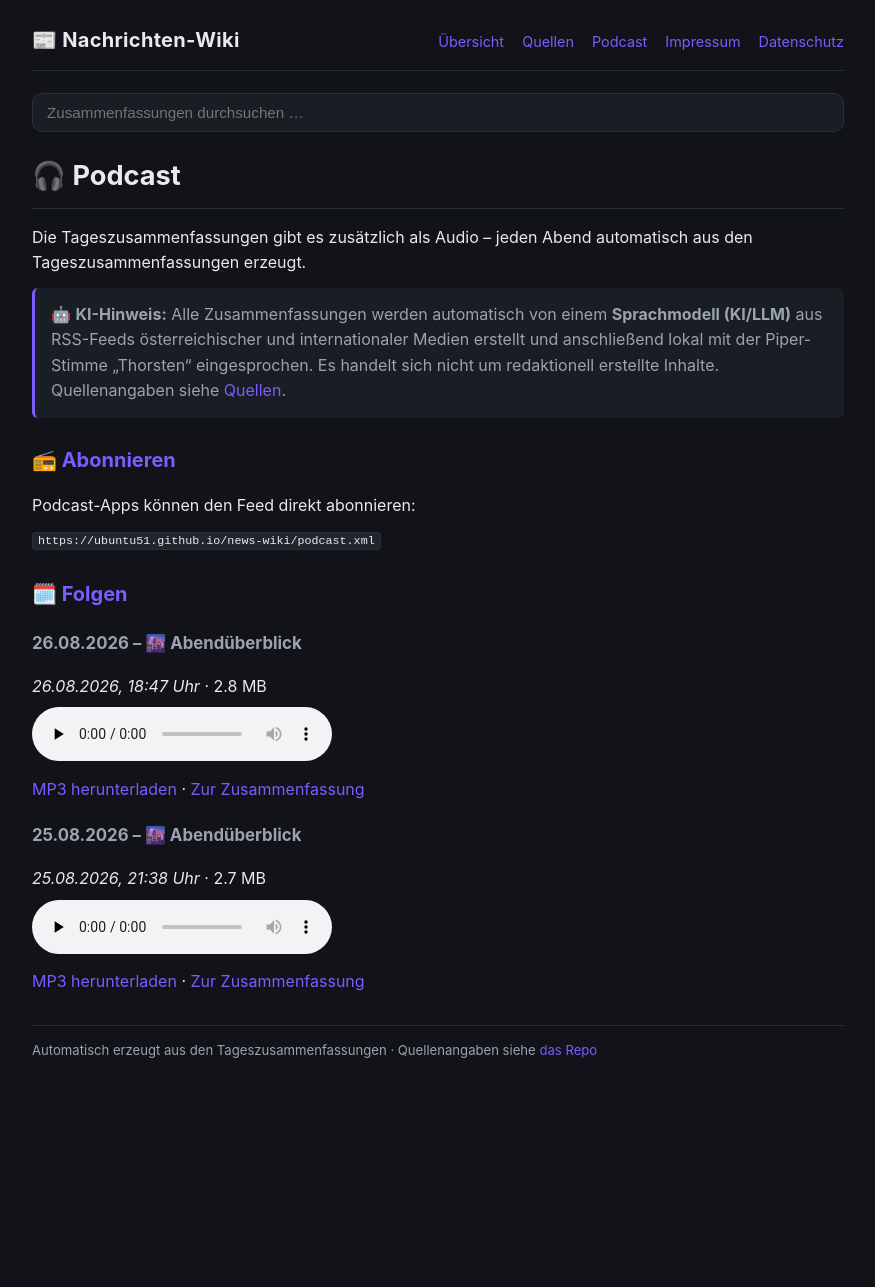
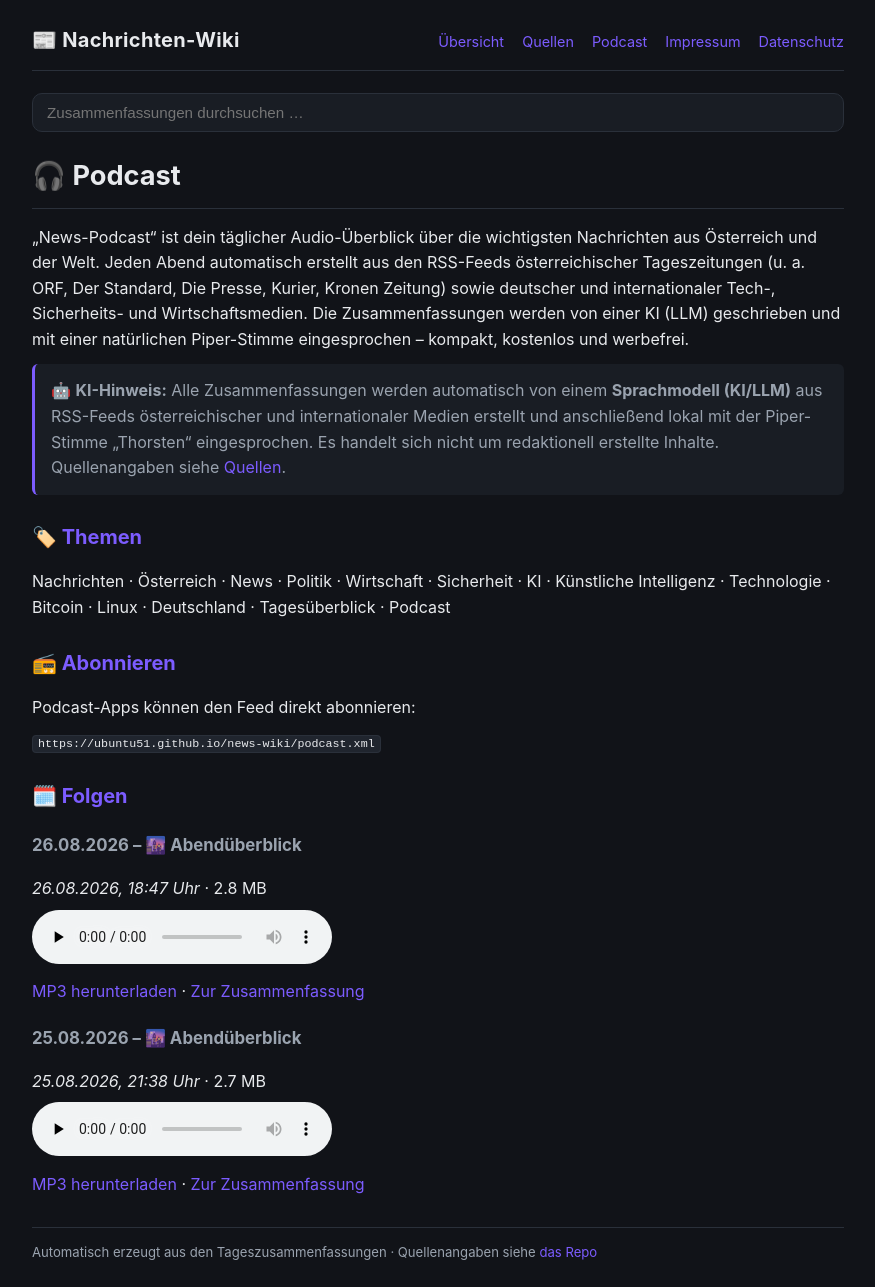
Before and after one commit to Ubuntu51/news-wiki, a Jekyll site: the page built from podcast.md, in a window 1280 px wide. Shown: the whole page, without its empty margins (202-1077 px from the left). Built offline with Jekyll 4.4.1, drawn with Linux system fonts in a browser that asks for light colours; before the commit the page ends 1085 px from its top, so only the background shows below that.

Commit message:
Podcast: Bio, Untertitel und Such-Tags

```diff
--- a/podcast.md
+++ b/podcast.md
@@ -1,12 +1,12 @@
 ---
 layout: default
 title: "🎧 Podcast"
+description: "„News-Podcast“ ist dein täglicher Audio-Überblick über die wichtigsten Nachrichten aus Österreich und der Welt. Jeden Abend automatisch erstellt aus den RSS-Feeds österreichischer Tageszeitungen (u. a. ORF, Der Standard, Die Presse, Kurier, Kronen Zeitung) sowie deutscher und internationaler Tech-, Sicherheits- und Wirtschaftsmedien. Die Zusammenfassungen werden von einer KI (LLM) geschrieben und mit einer natürlichen Piper-Stimme eingesprochen – kompakt, kostenlos und werbefrei."
 ---
 
 # 🎧 Podcast
 
-Die Tageszusammenfassungen gibt es zusätzlich als Audio – jeden Abend
-automatisch aus den Tageszusammenfassungen erzeugt.
+„News-Podcast“ ist dein täglicher Audio-Überblick über die wichtigsten Nachrichten aus Österreich und der Welt. Jeden Abend automatisch erstellt aus den RSS-Feeds österreichischer Tageszeitungen (u. a. ORF, Der Standard, Die Presse, Kurier, Kronen Zeitung) sowie deutscher und internationaler Tech-, Sicherheits- und Wirtschaftsmedien. Die Zusammenfassungen werden von einer KI (LLM) geschrieben und mit einer natürlichen Piper-Stimme eingesprochen – kompakt, kostenlos und werbefrei.
 
 > 🤖 **KI-Hinweis:** Alle Zusammenfassungen werden automatisch von einem
 > **Sprachmodell (KI/LLM)** aus RSS-Feeds österreichischer und
@@ -14,6 +14,10 @@ automatisch aus den Tageszusammenfassungen erzeugt.
 > Piper-Stimme „Thorsten“ eingesprochen. Es handelt sich nicht um
 > redaktionell erstellte Inhalte. Quellenangaben siehe
 > [Quellen](https://ubuntu51.github.io/news-wiki/quellen.html).
+
+## 🏷️ Themen
+
+ Nachrichten · Österreich · News · Politik · Wirtschaft · Sicherheit · KI · Künstliche Intelligenz · Technologie · Bitcoin · Linux · Deutschland · Tagesüberblick · Podcast
 
 ## 📻 Abonnieren
 
```
Also changed, not shown: podcast.xml (+6 -3 lines).
